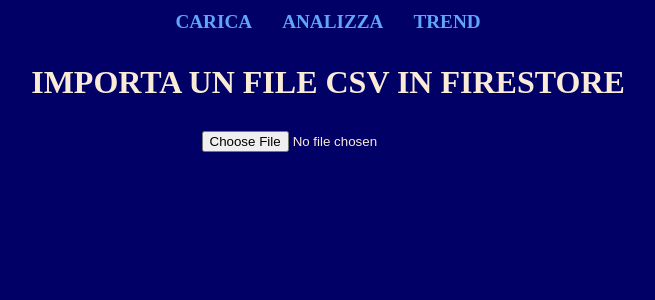
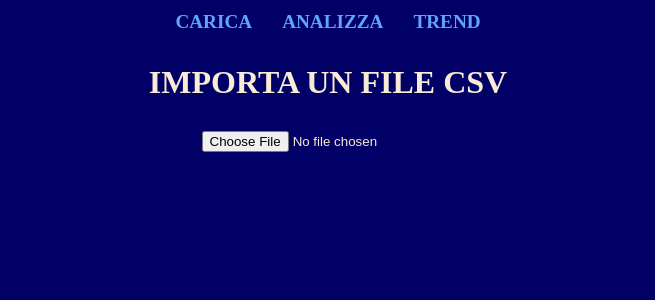
Before and after one commit to SaturnAnton/PROGETTO_REACT_2024-25, a React (Vite) app: page / in a window 1280 px wide. Shown: the top 300 px of the page, without its empty margins (312-967 px from the left). Built offline with nearby package versions, Linux system fonts and the light colour scheme; no server answers; sample sign-in values are in the browser's storage.

Commit message:
Cambio titolo pagina
Abbiamo cambiato il titolo di una pagina

```diff
--- a/src/pages/CsvUploader/CsvUploader.tsx
+++ b/src/pages/CsvUploader/CsvUploader.tsx
@@ -73,7 +73,7 @@
   return (
     <div>
       <Navbar />
-      <h1 className='importo'>IMPORTA UN FILE CSV IN FIRESTORE</h1>
+      <h1 className='importo'>IMPORTA UN FILE CSV</h1>
       <div className='centro'>
       <input type="file" accept=".csv" onChange={handleFileUpload} disabled={!userId} />
       {!userId && <p>Autenticati per importare i dati.</p>}
```
